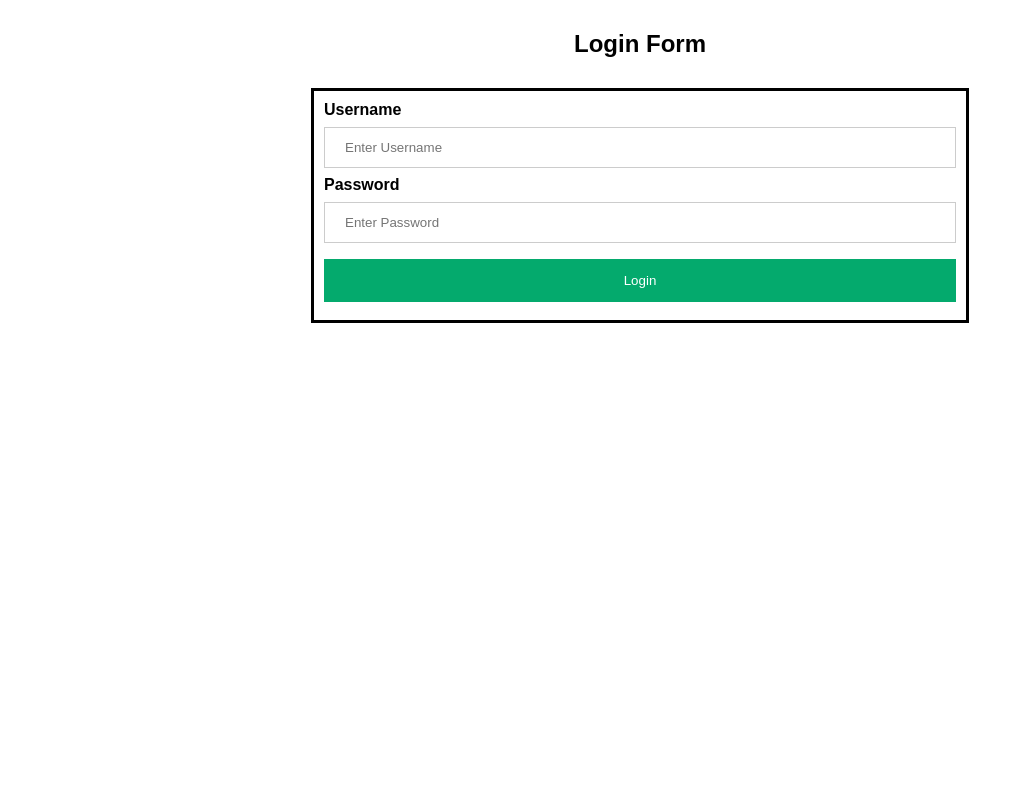
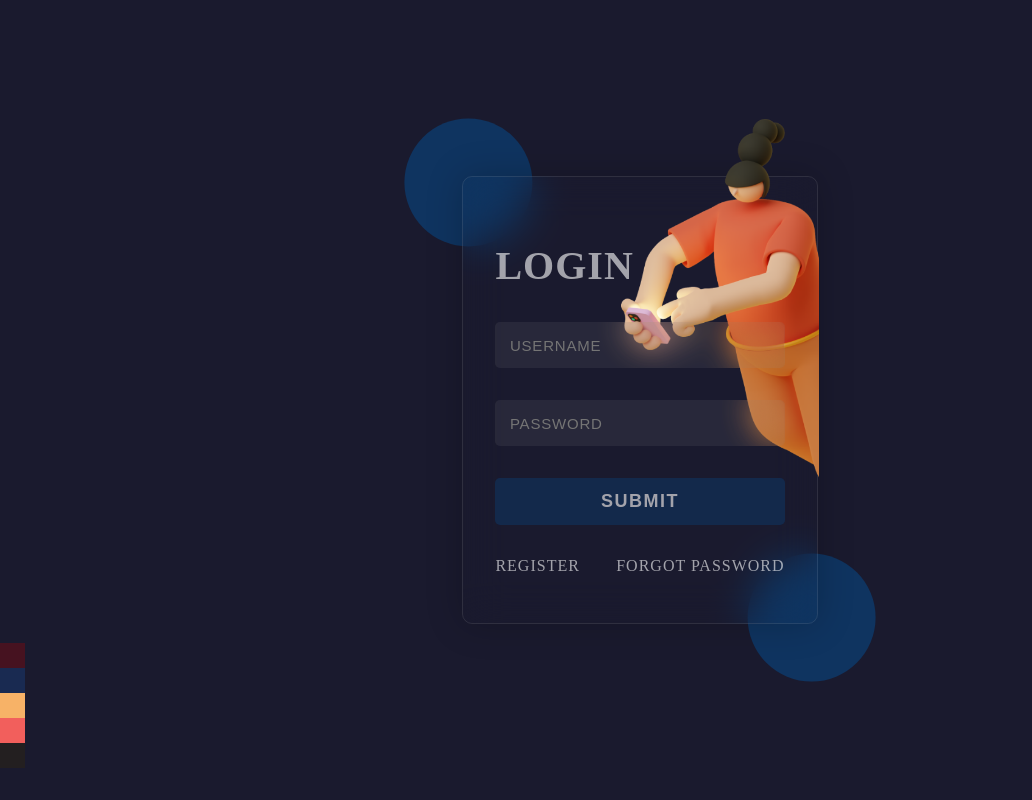
Before and after one commit to Gaur95/loginpage-php-apache-mysql-docker_compose, a PHP site: page / in a window 1280 px wide. Shown: the whole page, without its empty margins (0-1032 px from the left). Run offline with PHP 8.4, Linux system fonts and the light colour scheme.

Commit message:
change frontend

```diff
--- a/helo.php
+++ b/helo.php
@@ -10,8 +10,8 @@ $pass = getenv("MYSQL_PASSWORD");
 
 $DB = getenv("MYSQL_DATABASE");
 
-$user = $_POST['user'];
-$password = $_POST['password'];
+$user = $_POST['USER'];
+$password = $_POST['PASSWORD'];
 // Create connection
 $con = new mysqli("$host", "$username","$pass","$DB");
 if($con->connect_error){
--- a/index.html
+++ b/index.html
@@ -1,78 +1,29 @@
-
-<!DOCTYPE html>
-<html>
 <head>
-<meta name="viewport" content="width=device-width, initial-scale=1">
-<style>
-body {font-family: Arial, Helvetica, sans-serif;
-background-color:;
-}
-form {border: 3px solid black;width: 50%;
-margin: auto;
-padding: 10px;
-
-}
-
-input[type=text], input[type=password] {
-  width: 100%;
-  padding: 12px 20px;
-  margin: 8px 0;
-  display: inline-block;
-  border: 1px solid #ccc;
-  box-sizing: border-box;
-}
-
-button {
-  background-color: #04AA6D;
-  color: white;
-  padding: 14px 20px;
-  margin: 8px 0;
-  border: none;
-  cursor: pointer;
-  width: 100%;
-}
-
-span.psw {
-  float: right;
-  padding-top: 16px;
-}
-
-.header {
-
-text-align: center;
-padding-top: 10px;
-padding-bottom: 10px;
-}
-
-/* Change styles for span and cancel button on extra small screens */
-@media screen and (max-width: 300px) {
-  span.psw {
-     display: block;
-     float: none;
-  }
-
-}
-</style>
+  <meta charset="UTF-8">
+  <meta name="viewport" content="width=device-width, initial-scale=1.0">
+  <title>Login Page</title>
+  <link rel="stylesheet" href="src/style.css">
 </head>
 <body>
-
-<h2 class="header">Login Form</h2>
-
-<form method="POST" action ="helo.php">
-
-  <div class="container">
-    <label for="user"><b>Username</b></label>
-    <input type="text" placeholder="Enter Username" name="user" required>
-
-    <label for="password"><b>Password</b></label>
-    <input type="password" placeholder="Enter Password" name="password" required>
-
-    <button type="submit">Login</button>
-
-  </div>
-
-
-</form>
-
+  <section class="container">
+      <div class="login-container">
+          <div class="circle circle-one"></div>
+          <div class="form-container">
+              <img src="src/illustration.png" alt="illustration" class="illustration" />
+              <h1 class="opacity">LOGIN</h1>
+              <form action="helo.php" method="post">
+                  <input type="text" placeholder="USERNAME" />
+                  <input type="password" placeholder="PASSWORD" />
+                  <button class="opacity">SUBMIT</button>
+              </form>
+              <div class="register-forget opacity">
+                  <a href="">REGISTER</a>
+                  <a href="">FORGOT PASSWORD</a>
+              </div>
+          </div>
+          <div class="circle circle-two"></div>
+      </div>
+      <div class="theme-btn-container"></div>
+  </section>
+  <script src="src/style.js"></script>
 </body>
-</html>
--- /dev/null
+++ b/src/style.css
@@ -0,0 +1,216 @@
+:root {
+    --background: #1a1a2e;
+    --color: #ffffff;
+    --primary-color: #0f3460;
+}
+
+* {
+    box-sizing: border-box;
+}
+
+html {
+    scroll-behavior: smooth;
+}
+
+body {
+    margin: 0;
+    box-sizing: border-box;
+    font-family: "poppins";
+    background: var(--background);
+    color: var(--color);
+    letter-spacing: 1px;
+    transition: background 0.2s ease;
+    -webkit-transition: background 0.2s ease;
+    -moz-transition: background 0.2s ease;
+    -ms-transition: background 0.2s ease;
+    -o-transition: background 0.2s ease;
+}
+
+a {
+    text-decoration: none;
+    color: var(--color);
+}
+
+h1 {
+    font-size: 2.5rem;
+}
+
+.container {
+    display: flex;
+    justify-content: center;
+    align-items: center;
+    height: 100vh;
+}
+
+.login-container {
+    position: relative;
+    width: 22.2rem;
+}
+.form-container {
+    border: 1px solid hsla(0, 0%, 65%, 0.158);
+    box-shadow: 0 0 36px 1px rgba(0, 0, 0, 0.2);
+    border-radius: 10px;
+    backdrop-filter: blur(20px);
+    z-index: 99;
+    padding: 2rem;
+    -webkit-border-radius: 10px;
+    -moz-border-radius: 10px;
+    -ms-border-radius: 10px;
+    -o-border-radius: 10px;
+}
+
+.login-container form input {
+    display: block;
+    padding: 14.5px;
+    width: 100%;
+    margin: 2rem 0;
+    color: var(--color);
+    outline: none;
+    background-color: #9191911f;
+    border: none;
+    border-radius: 5px;
+    font-weight: 500;
+    letter-spacing: 0.8px;
+    font-size: 15px;
+    backdrop-filter: blur(15px);
+    -webkit-border-radius: 5px;
+    -moz-border-radius: 5px;
+    -ms-border-radius: 5px;
+    -o-border-radius: 5px;
+}
+
+.login-container form input:focus {
+    box-shadow: 0 0 16px 1px rgba(0, 0, 0, 0.2);
+    animation: wobble 0.3s ease-in;
+    -webkit-animation: wobble 0.3s ease-in;
+}
+
+.login-container form button {
+    background-color: var(--primary-color);
+    color: var(--color);
+    display: block;
+    padding: 13px;
+    border-radius: 5px;
+    outline: none;
+    font-size: 18px;
+    letter-spacing: 1.5px;
+    font-weight: bold;
+    width: 100%;
+    cursor: pointer;
+    margin-bottom: 2rem;
+    transition: all 0.1s ease-in-out;
+    border: none;
+    -webkit-border-radius: 5px;
+    -moz-border-radius: 5px;
+    -ms-border-radius: 5px;
+    -o-border-radius: 5px;
+    -webkit-transition: all 0.1s ease-in-out;
+    -moz-transition: all 0.1s ease-in-out;
+    -ms-transition: all 0.1s ease-in-out;
+    -o-transition: all 0.1s ease-in-out;
+}
+
+.login-container form button:hover {
+    box-shadow: 0 0 10px 1px rgba(0, 0, 0, 0.15);
+    transform: scale(1.02);
+    -webkit-transform: scale(1.02);
+    -moz-transform: scale(1.02);
+    -ms-transform: scale(1.02);
+    -o-transform: scale(1.02);
+}
+
+.circle {
+    width: 8rem;
+    height: 8rem;
+    background: var(--primary-color);
+    border-radius: 50%;
+    -webkit-border-radius: 50%;
+    -moz-border-radius: 50%;
+    -ms-border-radius: 50%;
+    -o-border-radius: 50%;
+    position: absolute;
+}
+
+.illustration {
+    position: absolute;
+    top: -14%;
+    right: -2px;
+    width: 90%;
+}
+
+.circle-one {
+    top: 0;
+    left: 0;
+    z-index: -1;
+    transform: translate(-45%, -45%);
+    -webkit-transform: translate(-45%, -45%);
+    -moz-transform: translate(-45%, -45%);
+    -ms-transform: translate(-45%, -45%);
+    -o-transform: translate(-45%, -45%);
+}
+
+.circle-two {
+    bottom: 0;
+    right: 0;
+    z-index: -1;
+    transform: translate(45%, 45%);
+    -webkit-transform: translate(45%, 45%);
+    -moz-transform: translate(45%, 45%);
+    -ms-transform: translate(45%, 45%);
+    -o-transform: translate(45%, 45%);
+}
+
+.register-forget {
+    margin: 1rem 0;
+    display: flex;
+    justify-content: space-between;
+}
+.opacity {
+    opacity: 0.6;
+}
+
+.theme-btn-container {
+    position: absolute;
+    left: 0;
+    bottom: 2rem;
+}
+
+.theme-btn {
+    cursor: pointer;
+    transition: all 0.3s ease-in;
+}
+
+.theme-btn:hover {
+    width: 40px !important;
+}
+
+@keyframes wobble {
+    0% {
+        transform: scale(1.025);
+        -webkit-transform: scale(1.025);
+        -moz-transform: scale(1.025);
+        -ms-transform: scale(1.025);
+        -o-transform: scale(1.025);
+    }
+    25% {
+        transform: scale(1);
+        -webkit-transform: scale(1);
+        -moz-transform: scale(1);
+        -ms-transform: scale(1);
+        -o-transform: scale(1);
+    }
+    75% {
+        transform: scale(1.025);
+        -webkit-transform: scale(1.025);
+        -moz-transform: scale(1.025);
+        -ms-transform: scale(1.025);
+        -o-transform: scale(1.025);
+    }
+    100% {
+        transform: scale(1);
+        -webkit-transform: scale(1);
+        -moz-transform: scale(1);
+        -ms-transform: scale(1);
+        -o-transform: scale(1);
+    }
+}
--- /dev/null
+++ b/src/style.js
@@ -0,0 +1,53 @@
+const themes = [
+    {
+        background: "#1A1A2E",
+        color: "#FFFFFF",
+        primaryColor: "#0F3460"
+    },
+    {
+        background: "#461220",
+        color: "#FFFFFF",
+        primaryColor: "#E94560"
+    },
+    {
+        background: "#192A51",
+        color: "#FFFFFF",
+        primaryColor: "#967AA1"
+    },
+    {
+        background: "#F7B267",
+        color: "#000000",
+        primaryColor: "#F4845F"
+    },
+    {
+        background: "#F25F5C",
+        color: "#000000",
+        primaryColor: "#642B36"
+    },
+    {
+        background: "#231F20",
+        color: "#FFF",
+        primaryColor: "#BB4430"
+    }
+];
+
+const setTheme = (theme) => {
+    const root = document.querySelector(":root");
+    root.style.setProperty("--background", theme.background);
+    root.style.setProperty("--color", theme.color);
+    root.style.setProperty("--primary-color", theme.primaryColor);
+    root.style.setProperty("--glass-color", theme.glassColor);
+};
+
+const displayThemeButtons = () => {
+    const btnContainer = document.querySelector(".theme-btn-container");
+    themes.forEach((theme) => {
+        const div = document.createElement("div");
+        div.className = "theme-btn";
+        div.style.cssText = `background: ${theme.background}; width: 25px; height: 25px`;
+        btnContainer.appendChild(div);
+        div.addEventListener("click", () => setTheme(theme));
+    });
+};
+
+displayThemeButtons();
```
Also changed, not shown: src/illustration.png (added), 1 other file.
